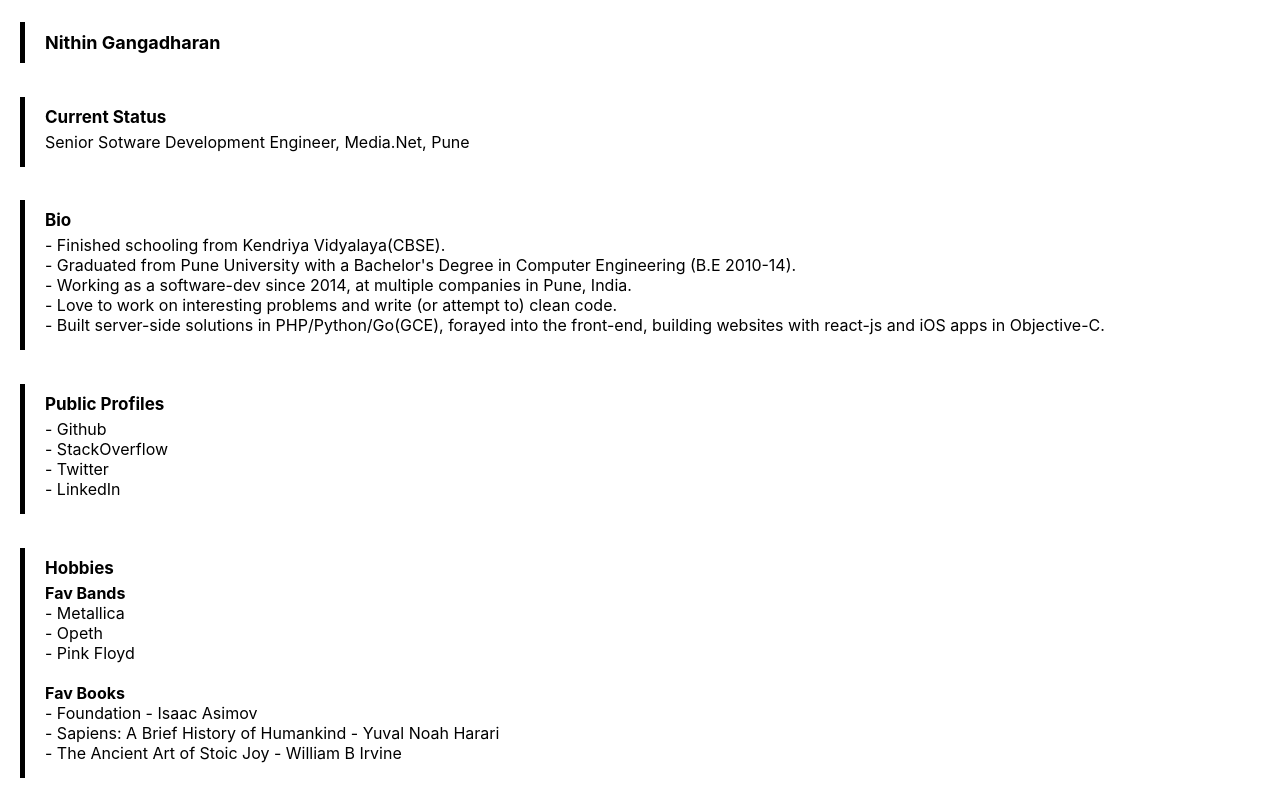
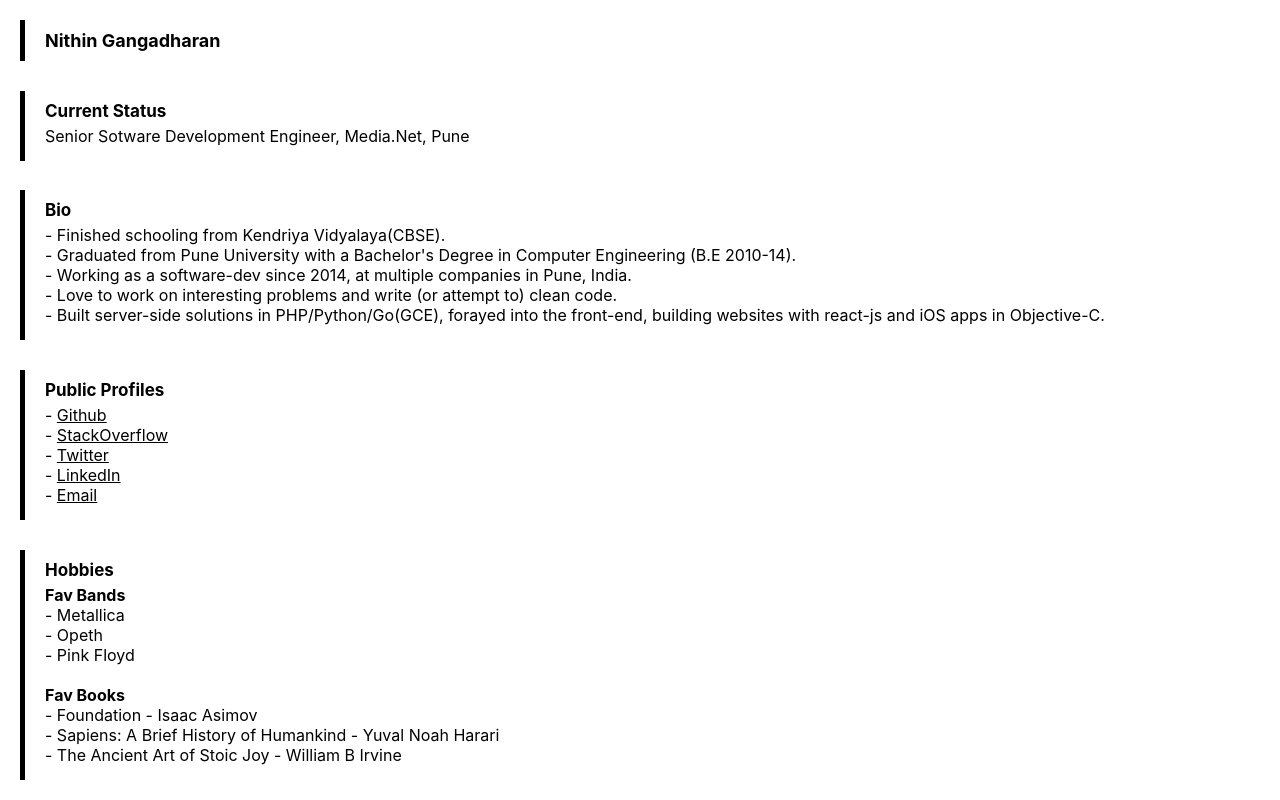
Before and after one commit to gnithin/gnithin.github.io, a React app in the folder bio/: page / in a window 1280 px wide. Built offline with nearby package versions, Linux system fonts and the light colour scheme.

Commit message:
[links] Add links to the social profiles

```diff
--- a/bio/src/bio.js
+++ b/bio/src/bio.js
@@ -36,10 +36,11 @@
                             Public Profiles
                         </div>
                         <div className="card-content">
-                            - Github<br />
-                            - StackOverflow<br />
-                            - Twitter<br />
-                            - LinkedIn <br />
+                            - <a href="https://github.com/gnithin" target="_blank"> Github </a><br />
+                            - <a href="https://stackoverflow.com/users/1518924/kamehameha" target="_blank"> StackOverflow </a><br />
+                            - <a href="https://twitter.com/kamehameha_dbz" target="_blank"> Twitter </a><br />
+                            - <a href="https://www.linkedin.com/in/gnithin/" target="_blank"> LinkedIn </a> <br />
+                            - <a href="mailto:nithin.linkin@gmail.com" target="_blank"> Email </a><br />
                         </div>
                     </div>
                     <div className="card">
--- a/bio/src/styles/bio.css
+++ b/bio/src/styles/bio.css
@@ -36,3 +36,7 @@
 .card-content-header {
     font-weight: bold;
 }
+
+a, a:active {
+    color: #000;
+}
```
